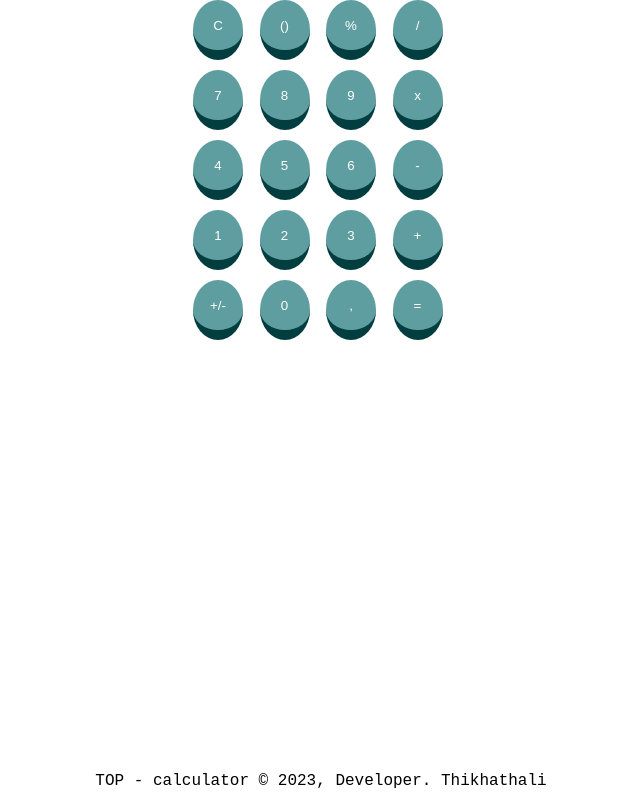
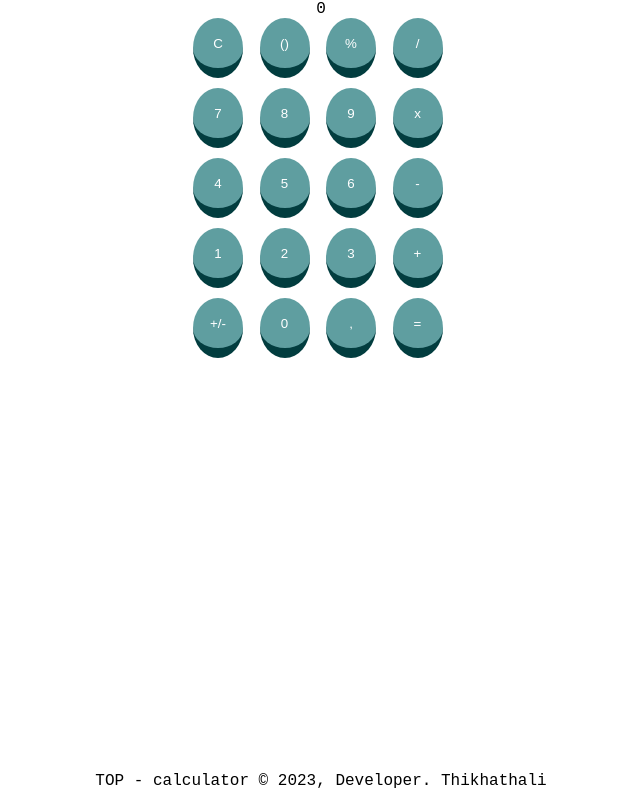
Before and after one commit to Thikhathali/calculator, a plain HTML site: page index.html in a window 1280 px wide. Shown: the whole page, without its empty margins (319-959 px from the left). Drawn offline with nearby package versions, Linux system fonts and the light colour scheme.

Commit message:
Updated display and Added script

```diff
--- a/index.html
+++ b/index.html
@@ -8,7 +8,7 @@
 </head>
 <body>
     <div class="container">
-        <div class="display"></div>
+        <div class="display">0</div>
         <div class="buttons">
             <button id="button">C</button>
             <button id="button">()</button>
@@ -35,6 +35,7 @@
     <div class="footer">
         TOP - calculator &copy; 2023, Developer. Thikhathali
     </div>
+    <script src="./js/jquery-1.11.0.js"></script>
     <script src="./js/main.js"></script>
 </body>
 </html>
```
